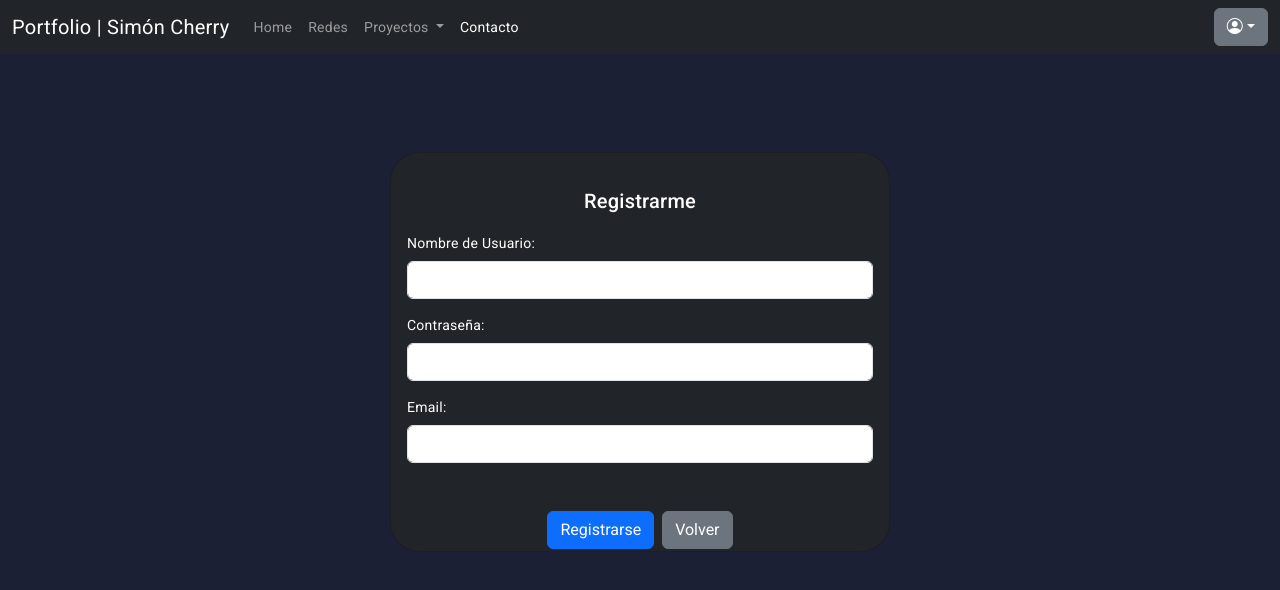
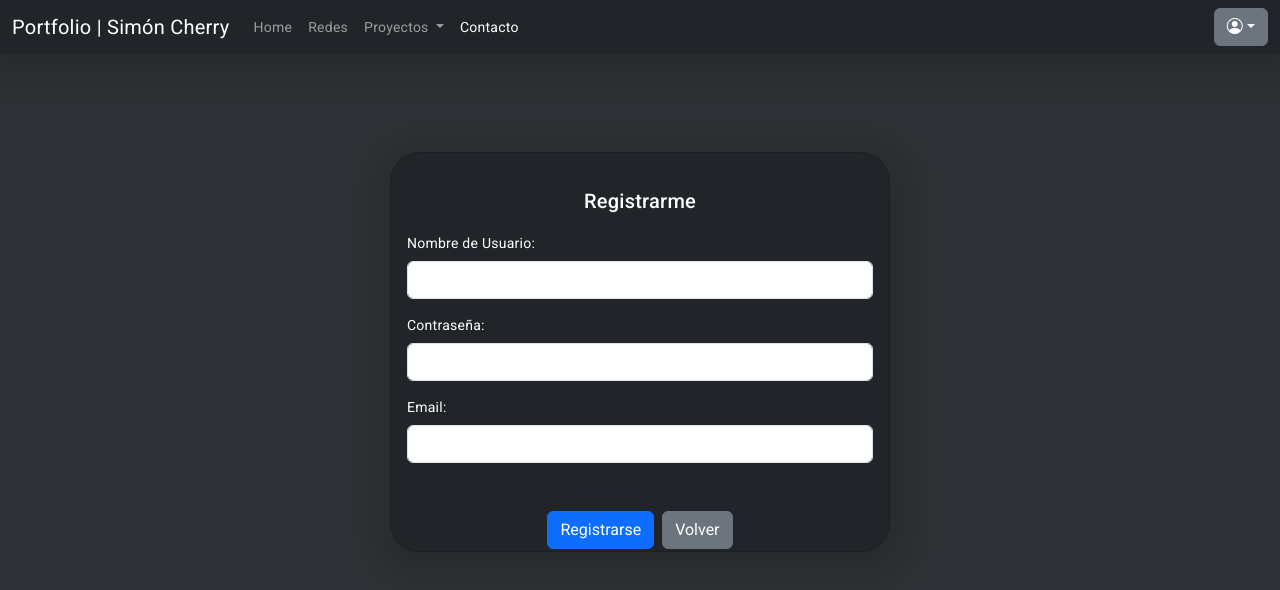
Before and after one commit to simoncherry9/portfolio_frontend, an Angular app: page /registrarme in a window 1280 px wide. Shown: the top 590 px of the page. Built offline with nearby package versions, Linux system fonts and the light colour scheme.

Commit message:
Mejorando interface

```diff
--- a/src/app/components/login/login.component.css
+++ b/src/app/components/login/login.component.css
@@ -2,6 +2,7 @@
     z-index: -1;
     margin-top: 50px;
     border-radius: 30px;
+    box-shadow: 3px 8px 28px 28px rgba(0, 0, 0, 0.1), 0px 10px 15px -3px rgba(0, 0, 0, 0.1);
 }
 
 .custom-card {
--- a/src/app/components/login/login.component.html
+++ b/src/app/components/login/login.component.html
@@ -19,7 +19,7 @@
                             class="form-control" aria-labelledby="passwordHelpBlock">
                     </div>
                     <div class="card-body d-flex justify-content-center align-items-center mt-3">
-                        <button type="button" class="mt-3 btn btn-primary">Iniciar Sesión</button>
+                        <button type="submit" class="mt-3 btn btn-primary">Iniciar Sesión</button>
                         <button type="button" routerLink="/portfolio"
                             class="mt-3 btn btn-secondary ms-2">Volver</button>
                     </div>
--- a/src/app/components/login/login.component.ts
+++ b/src/app/components/login/login.component.ts
@@ -50,7 +50,6 @@ export class LoginComponent {
         toastr.success('Sesión iniciada');
       },
       (error) => {
-        toastr.error('Ocurrió un error interno, intentelo de nuevo mas tarde')
         this.isLoading = false; // Finalizar la carga
 
         toastr.options = {
--- a/src/app/components/navbar/navbar.component.css
+++ b/src/app/components/navbar/navbar.component.css
@@ -1,19 +1,15 @@
 header {
     padding: 10px 0;
-    background: black;
     font-family: 'Montserrat', sans-serif;
 }
 
 .navbar {
     z-index: 1;
+    box-shadow: 3px 8px 28px 28px rgba(0, 0, 0, 0.1), 0px 10px 15px -3px rgba(0, 0, 0, 0.1);
 }
 
 .menu {
     margin-top: 12px;
-}
-
-.logo {
-    color: #fff
 }
 
 .menu ul {
@@ -23,7 +19,6 @@ header {
 
 .menu ul li {
     list-style-type: none;
-    color: #fff;
     display: inline-block;
     font-size: 20px;
     margin-left: 24px;
@@ -42,7 +37,6 @@ header {
         top: 50px;
         width: 280px;
         height: 100%;
-        background: black;
     }
 
     .menu ul li {
@@ -63,7 +57,6 @@ header {
     .menu_icon span {
         width: 30px;
         height: 3px;
-        background: #fff;
         display: block;
         cursor: pointer;
         transition: 0.2s ease-in-out;
--- a/src/app/components/navbar/navbar.component.html
+++ b/src/app/components/navbar/navbar.component.html
@@ -1,4 +1,4 @@
-<nav class="navbar navbar-expand-lg bg-dark animate__animated animate__fadeInDown" data-bs-theme="dark">
+<nav class="navbar bg-dark navbar-expand-lg animate__animated animate__fadeInDown" data-bs-theme="dark">
     <div class="container-fluid">
         <a class="navbar-brand" href="#">Portfolio | Simón Cherry</a>
         <button class="navbar-toggler" type="button" data-bs-toggle="collapse" data-bs-target="#navbarSupportedContent"
@@ -42,7 +42,7 @@
                 <ng-template #loginButton>
                     <ul class="dropdown-menu dropdown-menu-end">
                         <li><a class="dropdown-item" routerLink="/login">Iniciar sesión</a></li>
-                        <li><a class="dropdown-item" routerLink="/registrarse">Registrarse</a></li>
+                        <li><a class="dropdown-item" routerLink="/registrarme">Registrarse</a></li>
                     </ul>
                     <a class="btn btn-secondary dropdown-toggle" href="#" role="button" data-bs-toggle="dropdown"
                         aria-expanded="false">
--- a/src/app/components/perfil/perfil.component.css
+++ b/src/app/components/perfil/perfil.component.css
@@ -15,3 +15,7 @@
     width: 64px;
     height: 64px;
 }
+
+.card {
+    box-shadow: 3px 8px 28px 28px rgba(0, 0, 0, 0.1), 0px 10px 15px -3px rgba(0, 0, 0, 0.1);
+}
--- a/src/app/components/persona/persona.component.css
+++ b/src/app/components/persona/persona.component.css
@@ -1,6 +1,8 @@
 .card {
     margin-top: 50px;
     border-radius: 30px;
+    background-color: #968ba2;
+    box-shadow: 3px 8px 28px 28px rgba(0, 0, 0, 0.1), 0px 10px 15px -3px rgba(0, 0, 0, 0.1);
 }
 
 .table {
--- a/src/app/components/registar/registar.component.css
+++ b/src/app/components/registar/registar.component.css
@@ -2,6 +2,7 @@
     z-index: -1;
     margin-top: 50px;
     border-radius: 30px;
+    box-shadow: 3px 8px 28px 28px rgba(0, 0, 0, 0.1), 0px 10px 15px -3px rgba(0, 0, 0, 0.1);
 }
 
 .custom-card {
--- a/src/app/components/registar/registar.component.ts
+++ b/src/app/components/registar/registar.component.ts
@@ -1,5 +1,3 @@
-// register.component.ts
-
 import { Component } from '@angular/core';
 import { UserService } from '../../services/registar.service';
 import { User } from 'src/app/interfaces/user';
@@ -21,6 +19,12 @@ export class RegistarComponent {
 
   register(): void {
     this.isLoading = true; // Iniciar la carga
+
+    if (!this.validateEmail(this.email)) {
+      toastr.error('Por favor, introduce un email válido');
+      this.isLoading = false; // Finalizar la carga
+      return;
+    }
 
     const user: User = {
       username: this.username,
@@ -55,4 +59,9 @@ export class RegistarComponent {
       }
     );
   }
+
+  validateEmail(email: string): boolean {
+    const emailRegex = /^[a-zA-Z0-9._%+-]+@[a-zA-Z0-9.-]+\.[a-zA-Z]{2,}$/;
+    return emailRegex.test(email);
+  }
 }
--- a/src/styles.css
+++ b/src/styles.css
@@ -1,5 +1,5 @@
 body {
-    background-color: #1c2035;
+    background-color: #2f3236;
 }
 
 html,
```
